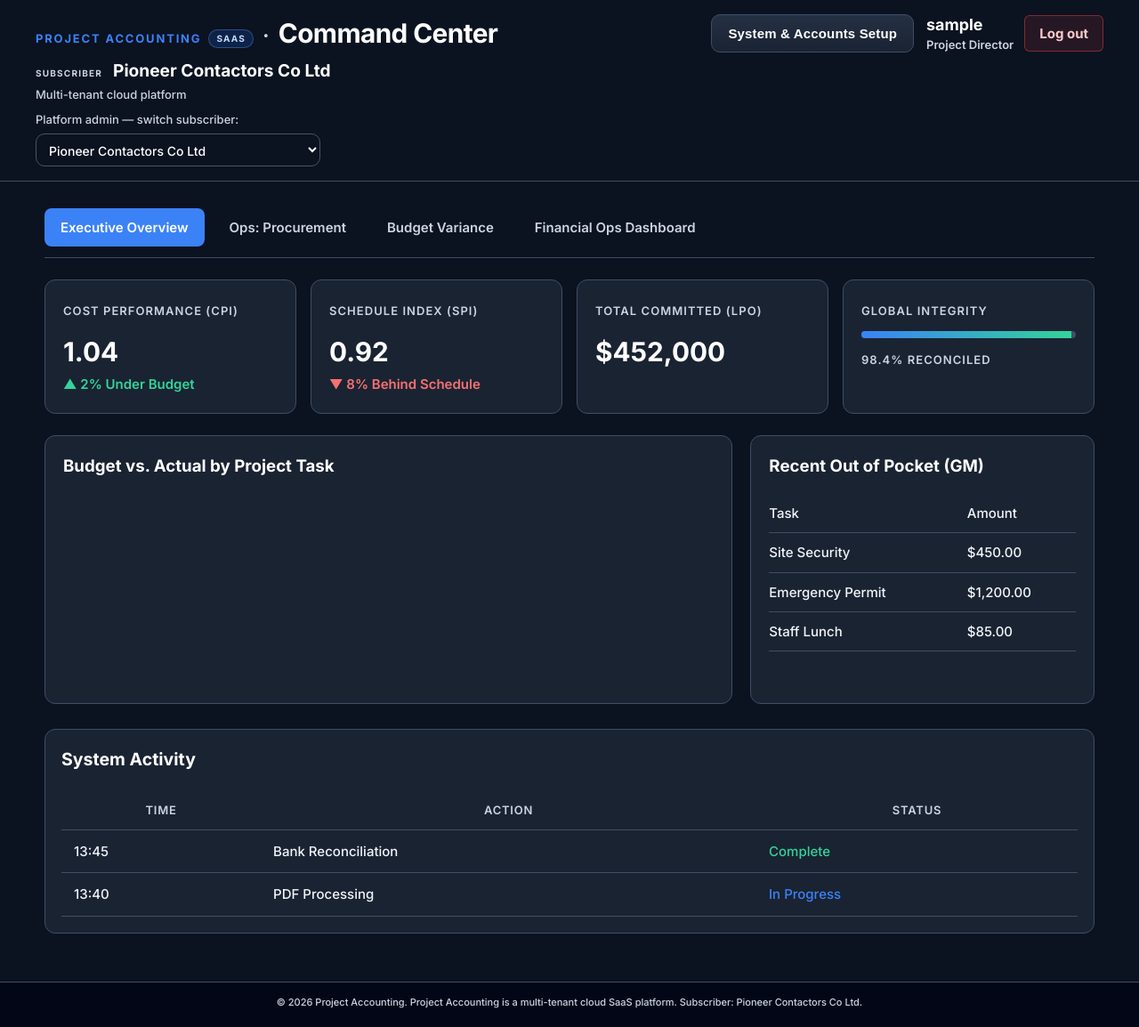
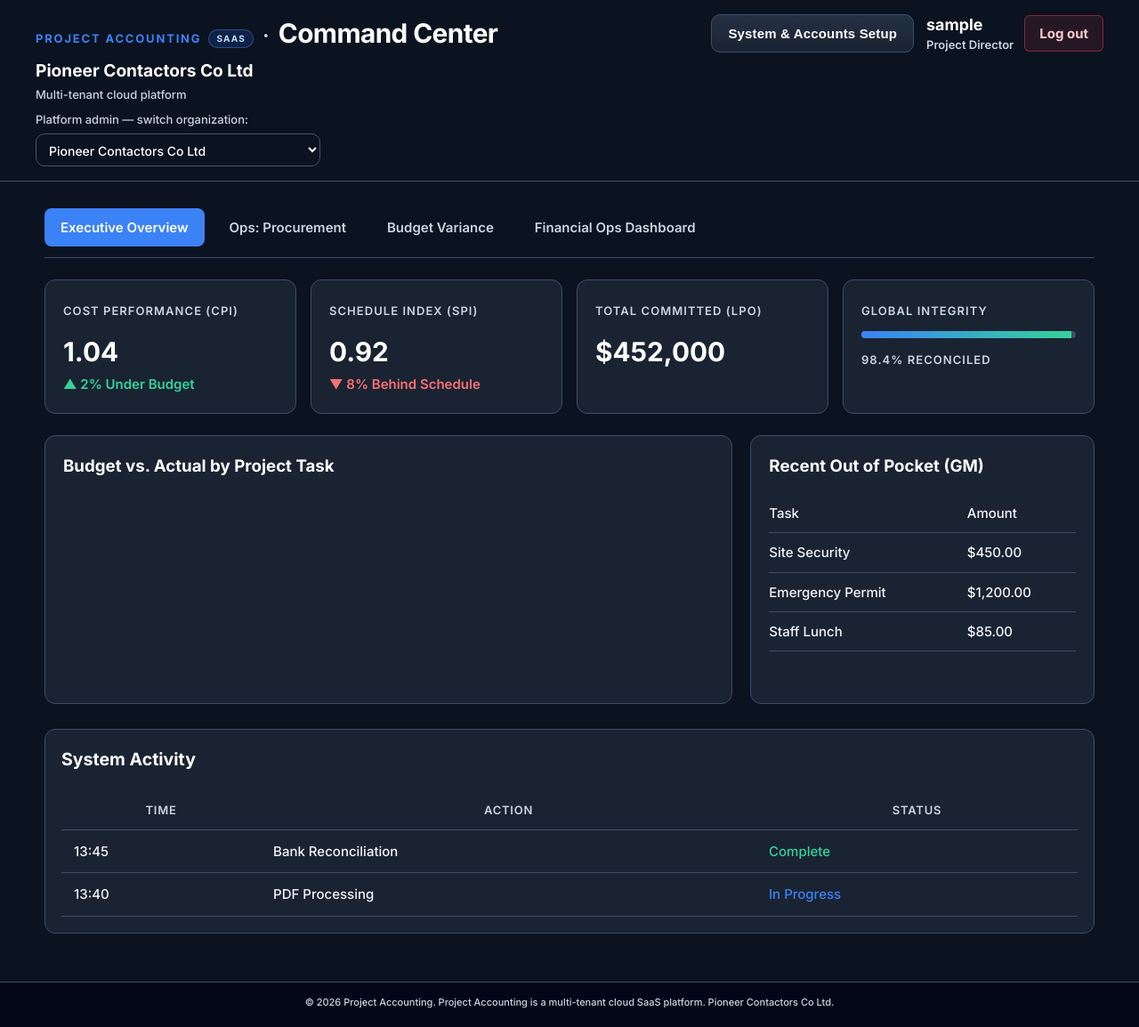
Before and after one commit to cotieno1/project_accounting, a Django app: page /dashboard/ in a window 1280 px wide. Shown: the whole page at 89% size. Run offline with Django 5.2, Linux system fonts and the light colour scheme; the visitor is signed in with stand-in values (Sample User, id 1); data comes from the database, SQL or seed files in the repository; a map, chart or similar area stays blank; parts of the project's set-up code (start-up, migrations or seed data) failed here and were passed over.

Commit message:
Remove Subscriber label from Command Center dashboard.
Show the organization name directly in the header and footer without the Subscriber prefix.

Co-authored-by: Cursor <cursoragent@cursor.com>

```diff
--- a/templates/dashboard.html
+++ b/templates/dashboard.html
@@ -55,13 +55,12 @@
     </div>
     <div class="header-meta">
         {% if org_name %}
-        <span class="header-tenant-label">Subscriber</span>
         <strong class="header-client">{{ org_name }}</strong>
         {% endif %}
-        <small class="header-platform-note">Multi-tenant cloud platform{% if tenant_count > 1 %} · {{ tenant_count }} subscribers{% endif %}</small>
+        <small class="header-platform-note">Multi-tenant cloud platform{% if tenant_count > 1 %} · {{ tenant_count }} organizations{% endif %}</small>
         {% if can_switch_organization and organization_options %}
         <div class="org-switcher">
-            <label for="orgSwitcher">Platform admin — switch subscriber:</label>
+            <label for="orgSwitcher">Platform admin — switch organization:</label>
             <select id="orgSwitcher" class="master-input">
                 {% for o in organization_options %}
                 <option value="{{ o.org_code }}" {% if o.org_code == active_org_code %}selected{% endif %}>{{ o.name }}</option>
@@ -159,7 +158,7 @@
         &copy; {% now "Y" %}
         {% if app_vendor_name %}{{ app_vendor_name }}{% else %}{{ app_name }}{% endif %}.
         {{ app_name }} is a multi-tenant cloud SaaS platform.
-        {% if org_name %}Subscriber: {{ org_name }}.{% endif %}
+        {% if org_name %}{{ org_name }}.{% endif %}
     </p>
 </footer>
 
```
